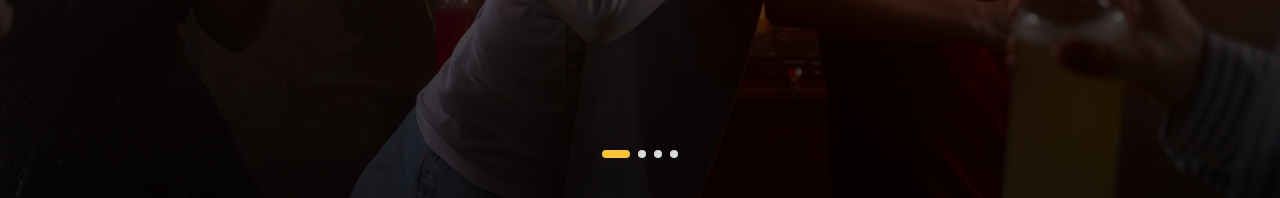
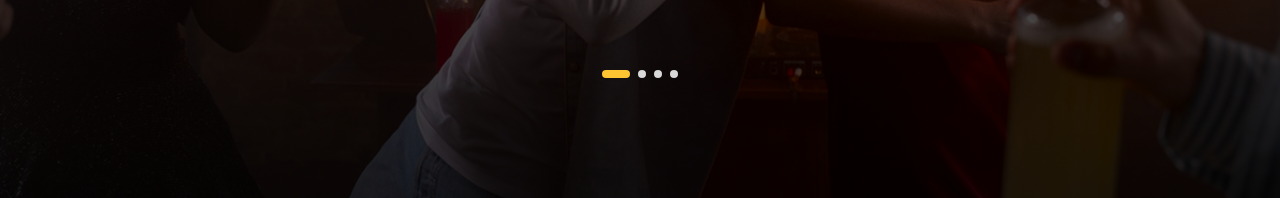
Before and after one commit to wajahatfaryadali/task-app, a Next.js app: page / in a window 1280 px wide. Shown: the part 602-800 px from the top of the page. Built offline with nearby package versions, Linux system fonts and the light colour scheme.

Commit message:
minor fix for carousel dot buttons

```diff
--- a/app/components/carousel/HeroCarousel.tsx
+++ b/app/components/carousel/HeroCarousel.tsx
@@ -37,9 +37,7 @@ const HeroCarousel = () => {
         <div className="w-full mt-30">
           <SearchBar />
         </div>
-      </div>
-
-      <div className="absolute bottom-10 left-1/2 z-10 flex -translate-x-1/2 gap-2">
+        <div className="absolute bottom-30 left-1/2 z-10 flex -translate-x-1/2 gap-2">
           {slides.map((_, index) => (
             <button
               key={`hero-dot-${index}`}
@@ -54,6 +52,7 @@ const HeroCarousel = () => {
             />
           ))}
         </div>
+      </div>
     </section>
   );
 };
--- a/app/components/searchBar/SelectMenu.tsx
+++ b/app/components/searchBar/SelectMenu.tsx
@@ -60,7 +60,7 @@ const SelectMenu = ({ label, options, defaultValue }: SelectMenuProps) => {
       </button>
 
       {isOpen && (
-        <div className="absolute left-0 right-0 top-full z-10 mt-2 max-h-30 overflow-y-auto border border-[#F2F2F2] bg-white shadow-[0px_32px_60px_-40px_rgba(20,16,36,0.5)] ">
+        <div className="absolute left-0 right-0 top-full z-20 mt-2 max-h-40 overflow-y-auto border border-[#F2F2F2] bg-white shadow-[0px_32px_60px_-40px_rgba(20,16,36,0.5)] ">
           {options.map((option) => {
             const isSelected = option.value === selectedOption.value;
             return (
```
Lines whose indentation alone changed are shown as unchanged.
